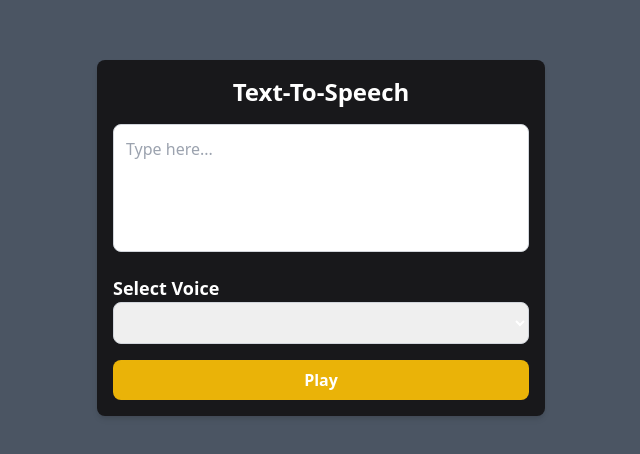
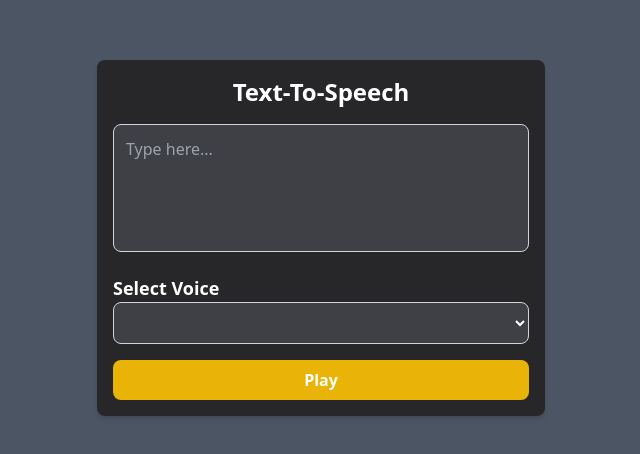
Before and after one commit to GailCodes/TextToSpeechApp, a plain HTML site: page public/index.html in a window 1280 px wide. Shown: the part 162-616 px from the top of the page, without its empty margins (319-959 px from the left). Drawn offline with nearby package versions, Linux system fonts and the light colour scheme.

Commit message:
Update index.html

```diff
--- a/public/index.html
+++ b/public/index.html
@@ -8,12 +8,12 @@
     <title>App</title>
   </head>
   <body class="bg-gray-600 flex items-center justify-center h-screen">
-    <div class="bg-zinc-900 text-white shadow-md rounded-lg p-4 max-w-md w-full">
+    <div class="bg-zinc-800 text-white shadow-md rounded-lg p-4 max-w-md w-full">
       <h1 class="text-2xl font-semibold text-center mb-4">Text-To-Speech</h1>
 
       <!-- Text Input -->
       <textarea
-        class="border border-gray-300 resize-none focus:outline-none rounded-lg w-full h-32 p-3"
+        class="border border-gray-300 text-white bg-zinc-700 resize-none focus:outline-none rounded-lg w-full h-32 p-3"
         placeholder="Type here..."
       ></textarea>
 
@@ -24,7 +24,7 @@
         >
         <select
           id="voice-selection"
-          class="w-full p-2 border border-gray-300 rounded-lg focus:outline-none focus_ring-2 focus:ring-blue-500"
+          class="w-full p-2 text-white bg-zinc-700 border border-gray-300 rounded-lg focus:outline-none focus_ring-2 focus:ring-blue-500"
         ></select>
       </div>
 
```
